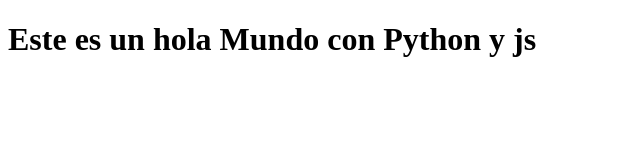
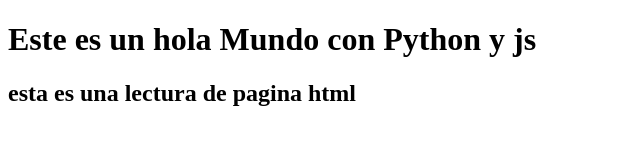
Before and after one commit to fjmurillovBuller/gitejemlofeb21, a plain HTML site: page index.html in a window 1280 px wide. Shown: the whole page, without its empty margins (0-640 px from the left). Drawn offline with Linux system fonts and the light colour scheme.

Commit message:
hola estamos realizando cambios en el html

```diff
--- a/index.html
+++ b/index.html
@@ -8,5 +8,6 @@
 </head>
 <body>
     <h1>Este es un hola Mundo con Python y js</h1>
+    <h2>esta es una lectura de pagina html</h2>
 </body>
 </html>
```
